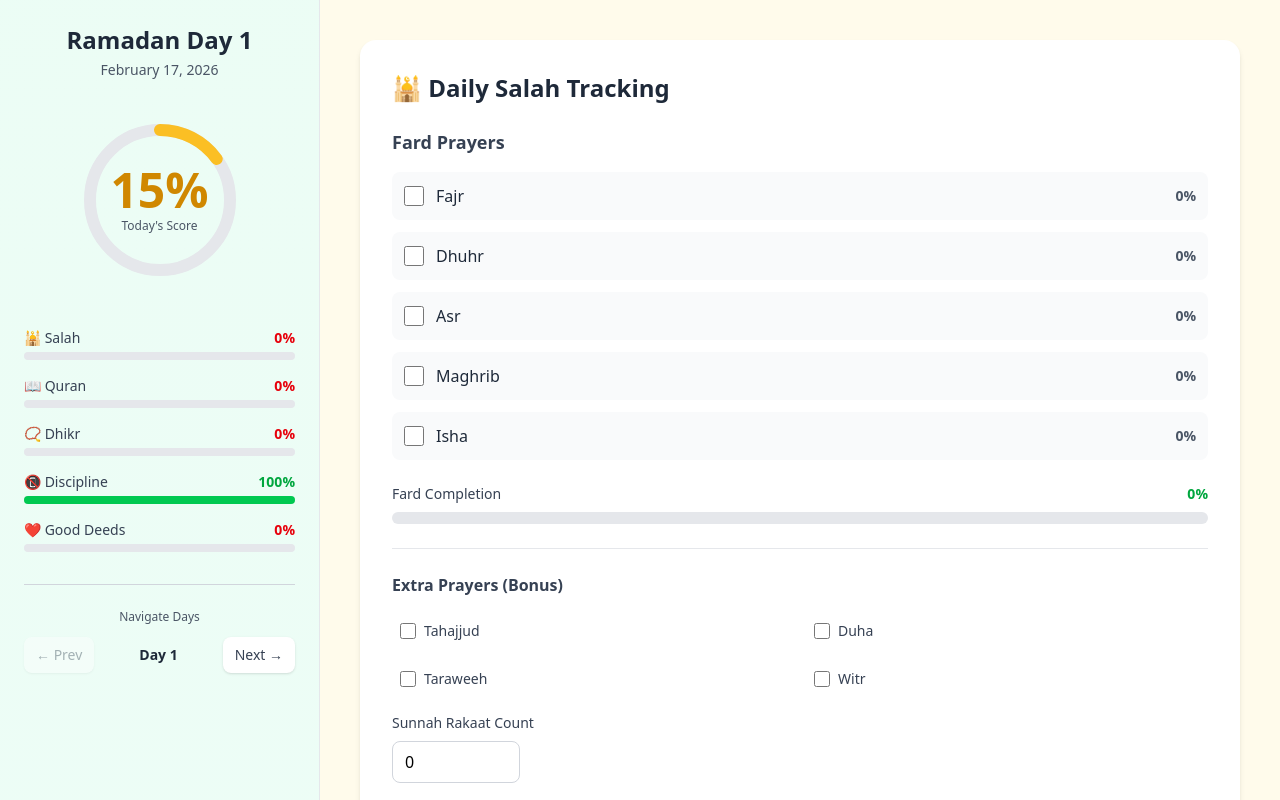
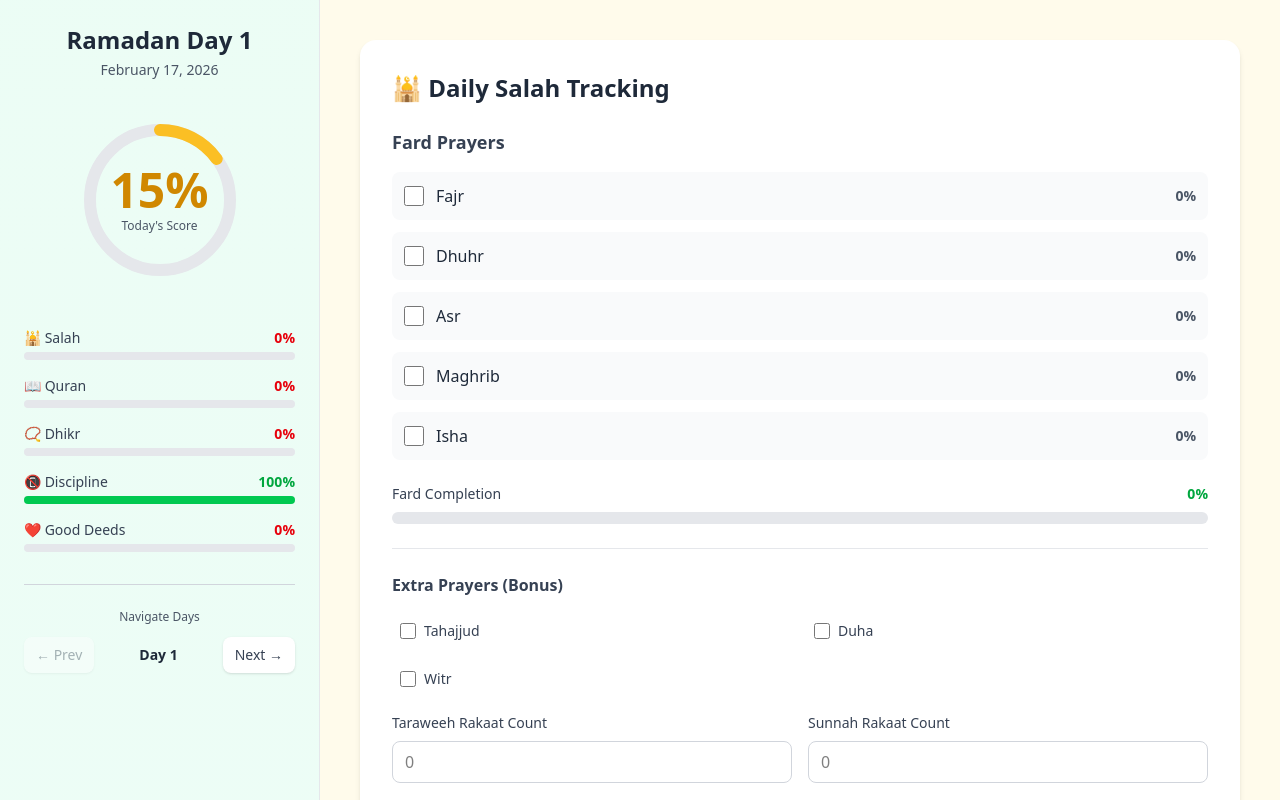
Before and after one commit to AzharAliCodes/ramazan_sepeical, a React (Vite) app: page / in a window 1280 px wide. Shown: the top 800 px of the page. Built offline with nearby package versions, Linux system fonts and the light colour scheme.

Commit message:
Taraweeh and Sunnah count problem solved

```diff
--- a/src/components/SalahCard.jsx
+++ b/src/components/SalahCard.jsx
@@ -82,7 +82,6 @@ const SalahCard = ({ salah, onChange }) => {
           {[
             { name: 'tahajjud', label: 'Tahajjud' },
             { name: 'duha', label: 'Duha' },
-            { name: 'taraweeh', label: 'Taraweeh' },
             { name: 'witr', label: 'Witr' }
           ].map(({ name, label }) => (
             <label key={name} className="flex items-center cursor-pointer p-2 hover:bg-gray-50 rounded-lg transition-colors">
@@ -97,18 +96,47 @@ const SalahCard = ({ salah, onChange }) => {
           ))}
         </div>
 
-        <div className="mt-4">
+        <div className="grid grid-cols-1 sm:grid-cols-2 gap-4 mt-4">
+          <div>
+            <label className="block text-sm font-medium text-gray-700 mb-2">
+              Taraweeh Rakaat Count
+            </label>
+            <input
+              type="number"
+              min="0"
+              max="20"
+              value={salah.taraweeh > 0 ? salah.taraweeh : ''}
+              onChange={(e) => {
+                const value = e.target.value;
+                // Limit to 2 digits max
+                if (value === '' || (parseInt(value) >= 0 && parseInt(value) <= 20 && value.length <= 2)) {
+                  onChange({ ...salah, taraweeh: value === '' ? 0 : parseInt(value) });
+                }
+              }}
+              placeholder="0"
+              className="w-full px-3 py-2 border border-gray-300 rounded-lg focus:ring-2 focus:ring-emerald-500 focus:border-emerald-500"
+            />
+          </div>
+
+          <div>
             <label className="block text-sm font-medium text-gray-700 mb-2">
               Sunnah Rakaat Count
             </label>
             <input
               type="number"
               min="0"
-            max="50"
-            value={salah.sunnahRakaat}
-            onChange={(e) => handleSunnahChange(e.target.value)}
-            className="w-32 px-3 py-2 border border-gray-300 rounded-lg focus:ring-2 focus:ring-emerald-500 focus:border-emerald-500"
+              max="100"
+              value={salah.sunnahRakaat > 0 ? salah.sunnahRakaat : ''}
+              onChange={(e) => {
+                const value = e.target.value;
+                if (value === '' || (parseInt(value) >= 0 && parseInt(value) <= 100)) {
+                  handleSunnahChange(value === '' ? '0' : value);
+                }
+              }}
+              placeholder="0"
+              className="w-full px-3 py-2 border border-gray-300 rounded-lg focus:ring-2 focus:ring-emerald-500 focus:border-emerald-500"
             />
+          </div>
         </div>
       </div>
 
--- a/src/utils/scoring.js
+++ b/src/utils/scoring.js
@@ -42,7 +42,11 @@ export const calculateSalahScore = (salah) => {
   let bonus = 0;
   if (salah.tahajjud) bonus += 5;
   if (salah.duha) bonus += 5;
-  if (salah.taraweeh) bonus += 5;
+
+  // Taraweeh bonus based on rakaat count (up to 5% for 20 rakaat)
+  const taraweehBonus = Math.min((salah.taraweeh || 0) / 20 * 5, 5);
+  bonus += taraweehBonus;
+
   if (salah.witr) bonus += 3;
 
   // Sunnah rakaat bonus (up to 2%)
--- a/src/utils/storage.js
+++ b/src/utils/storage.js
@@ -12,7 +12,7 @@ export const getEmptyDayData = () => ({
     isha: false,
     tahajjud: false,
     duha: false,
-    taraweeh: false,
+    taraweeh: 0,
     witr: false,
     sunnahRakaat: 0
   },
```
Lines whose indentation alone changed are shown as unchanged.
